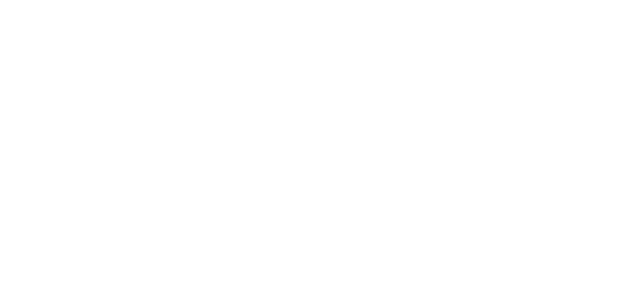
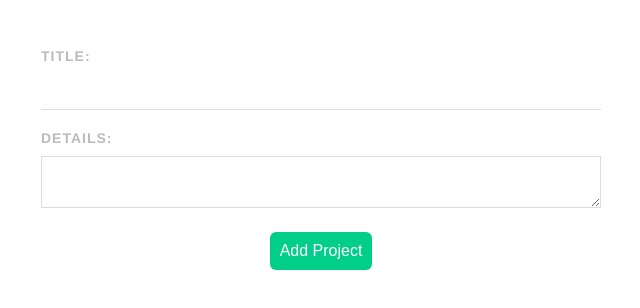
Before and after one commit to uf-code/project-planner, a Vue app: page /add in a window 1280 px wide. Before the commit this address had no page. Shown: the top 308 px of the page, without its empty margins (319-959 px from the left). Built offline with nearby package versions, Linux system fonts and the light colour scheme.

Commit message:
AddProject component created

```diff
--- a/src/components/SingleProject.vue
+++ b/src/components/SingleProject.vue
@@ -75,6 +75,7 @@
 .project.complete {
   border-left: 4px solid #00ce89;
 }
+
 .project.complete .tick {
   color: #00ce89;
 }
--- a/src/router/index.js
+++ b/src/router/index.js
@@ -1,18 +1,23 @@
 import { createRouter, createWebHistory } from 'vue-router'
 import Home from '../views/Home.vue'
+import AddProject from '../views/AddProject.vue'
 
 const routes = [
   {
     path: '/',
     name: 'Home',
-    component: Home
+    component: Home,
   },
-
+  {
+    path: '/add',
+    name: 'AddProject',
+    component: AddProject,
+  },
 ]
 
 const router = createRouter({
   history: createWebHistory(process.env.BASE_URL),
-  routes
+  routes,
 })
 
 export default router
--- /dev/null
+++ b/src/views/AddProject.vue
@@ -0,0 +1,67 @@
+<template>
+  <form @submit.prevent="handleSubmit">
+    <label>Title:</label>
+    <input type="text" v-model="title" required />
+    <label>Details:</label>
+    <textarea v-model="details" required></textarea>
+
+    <button>Add Project</button>
+  </form>
+</template>
+
+<script>
+export default {
+  data() {
+    return {
+      title: '',
+      details: '',
+    }
+  },
+  methods: {
+    handleSubmit() {
+      console.log(this.title, this.details)
+    },
+  },
+}
+</script>
+
+<style>
+form {
+  background: white;
+  padding: 20px;
+  border-radius: 10px;
+}
+label {
+  display: block;
+  color: #bbb;
+  text-transform: uppercase;
+  font-size: 14px;
+  font-weight: bold;
+  letter-spacing: 1px;
+  margin: 20px 0 10px 0;
+}
+input {
+  padding: 10px;
+  border: 0;
+  border-bottom: 1px solid #ddd;
+  width: 100%;
+  box-sizing: border-box;
+}
+textarea {
+  border: 1px solid #ddd;
+  padding: 10px;
+  width: 100%;
+  box-sizing: border-box;
+  height: 100%;
+}
+form button {
+  display: block;
+  margin: 20px auto 0;
+  background: #00ce89;
+  color: white;
+  padding: 10px;
+  border: 0;
+  border-radius: 6px;
+  font-size: 16px;
+}
+</style>
```
